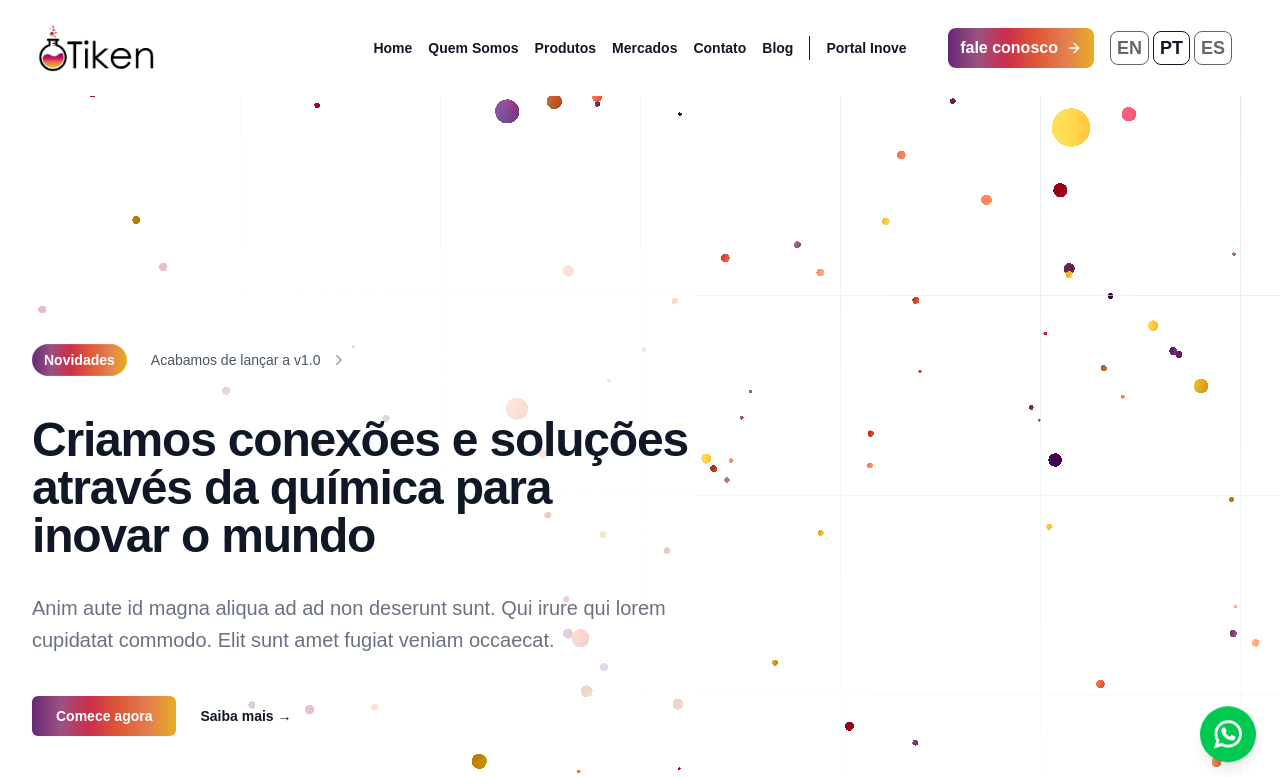
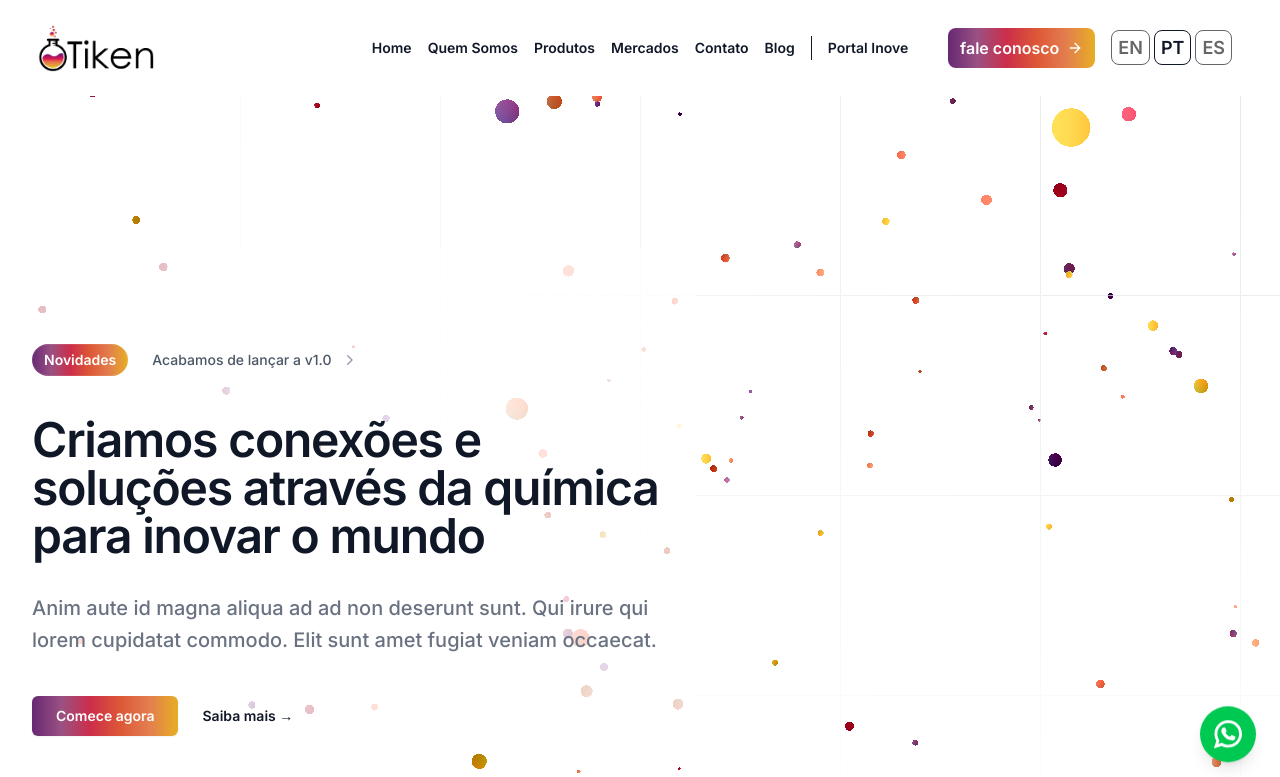
Before and after one commit to TrindadeBRA/trinitykit-next, a Next.js app: page / in a window 1280 px wide. Shown: the top 777 px of the page. Built offline with nearby package versions, Linux system fonts and the light colour scheme.

Commit message:
feat: add new fonts

```diff
--- a/app/globals.css
+++ b/app/globals.css
@@ -10,6 +10,8 @@
   --color-foreground: var(--foreground);
   --font-sans: var(--font-geist-sans);
   --font-mono: var(--font-geist-mono);
+  --font-inter: var(--font-inter);
+  --font-space-mono: var(--font-space-mono);
 }
 
 @media (prefers-color-scheme: dark) {
@@ -22,7 +24,7 @@
 body {
   background: var(--background);
   color: var(--foreground);
-  font-family: Arial, Helvetica, sans-serif;
+  font-family: var(--font-inter), Arial, Helvetica, sans-serif;
 }
 
 @layer utilities {
--- a/app/layout.tsx
+++ b/app/layout.tsx
@@ -1,5 +1,5 @@
 import type { Metadata } from "next";
-import { Geist, Geist_Mono } from "next/font/google";
+import { Geist, Geist_Mono, Inter, Space_Mono } from "next/font/google";
 import "./globals.css";
 import Navigation from "@/src/components/Navigation";
 import Script from "next/script";
@@ -14,6 +14,17 @@ const geistSans = Geist({
 const geistMono = Geist_Mono({
   variable: "--font-geist-mono",
   subsets: ["latin"],
+});
+
+const inter = Inter({
+  subsets: ["latin"],
+  variable: "--font-inter",
+});
+
+const spaceMono = Space_Mono({
+  subsets: ["latin"],
+  variable: "--font-space-mono",
+  weight: ["400", "700"],
 });
 
 export const metadata: Metadata = {
@@ -45,7 +56,7 @@ export default function RootLayout({
       </head>
 
       <body
-        className={`${geistSans.variable} ${geistMono.variable} antialiased !bg-white !text-black pt-[96px]`}
+        className={`${geistSans.variable} ${geistMono.variable} ${inter.variable} antialiased !bg-white !text-black pt-[96px]`}
       >
         <WhatsAppFloat
           whatsappNumber="5511999999999"
```
